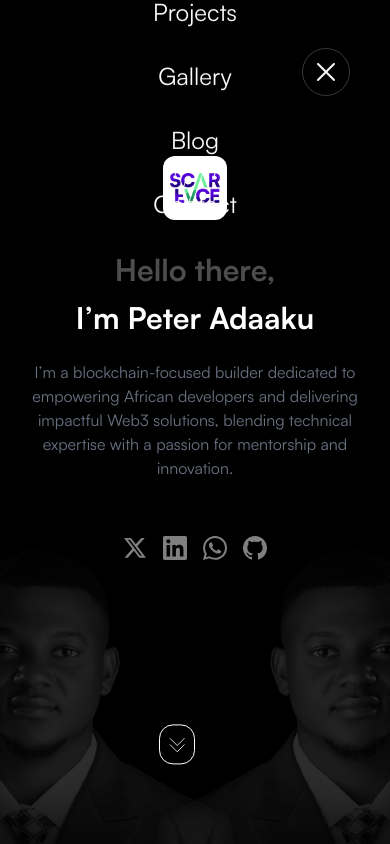
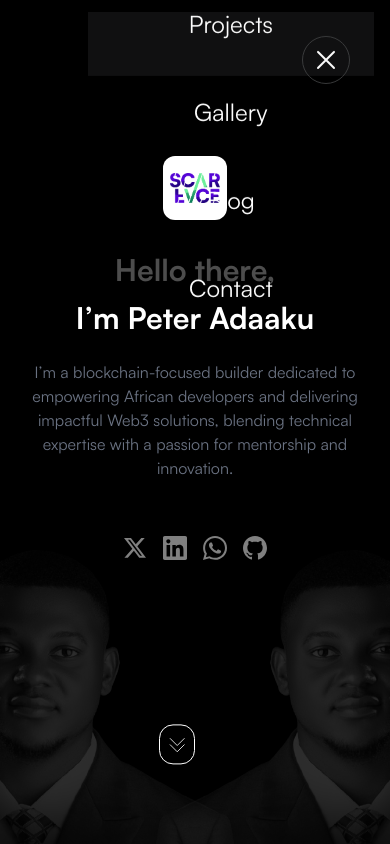
Before and after one commit to olathedev/scarface-portfolio, a Next.js app: page / in a window 390 px wide. Both pictures are taken after a click on the button 354 px from the left and 43 px from the top of the page. Shown: the top 844 px of the page. Built offline with nearby package versions, Linux system fonts and the light colour scheme; a web font is replaced by a local one.

Commit message:
Implement mobile dropdown menu enhancements: Added body overflow control for menu state, improved menu structure with overlay background, and refined navigation links for better accessibility and styling.

```diff
--- a/components/Nav.tsx
+++ b/components/Nav.tsx
@@ -26,6 +26,17 @@ const Nav = () => {
     });
     tl.from(navRef.current, { opacity: 0, y: -40 });
   }, []);
+
+  useEffect(() => {
+    if (menuOpen) {
+      document.body.classList.add('overflow-hidden');
+    } else {
+      document.body.classList.remove('overflow-hidden');
+    }
+    return () => {
+      document.body.classList.remove('overflow-hidden');
+    };
+  }, [menuOpen]);
 
   const handleThemeToggle = () => {
     const tl = gsap.timeline({
@@ -148,8 +159,17 @@ const Nav = () => {
           {/* Mobile Fullscreen Dropdown Menu */}
           {menuOpen && (
             <div
-              className="fixed inset-0 z-50 bg-black bg-opacity-95 flex flex-col items-center justify-center transition-all"
+              className={`fixed inset-0 z-50 flex items-center justify-end transition-all duration-300`}
               style={{}}
+            >
+              {/* Overlay background */}
+              <div
+                className="absolute inset-0 bg-black bg-opacity-80 transition-opacity duration-300"
+                onClick={() => setMenuOpen(false)}
+              />
+              {/* Sliding menu */}
+              <div
+                className={`relative h-full w-4/5 max-w-xs bg-[#111112] shadow-lg flex flex-col items-center justify-center p-8 transition-transform duration-300 transform ${menuOpen ? 'translate-x-0' : 'translate-x-full'}`}
               >
                 <button
                   className="absolute top-6 right-6 size-12 flex items-center justify-center border border-[#3c3d3e] rounded-full bg-transparent text-white"
@@ -160,14 +180,15 @@ const Nav = () => {
                     <path strokeLinecap="round" strokeLinejoin="round" d="M6 18L18 6M6 6l12 12" />
                   </svg>
                 </button>
-              <nav className="flex flex-col gap-8 text-2xl text-white items-center">
-                <Link href="/" onClick={() => setMenuOpen(false)}>Home</Link>
-                <a href="#about" onClick={() => setMenuOpen(false)}>About</a>
-                <a href="#projects" onClick={() => setMenuOpen(false)}>Projects</a>
-                <a href="#gallery" onClick={() => setMenuOpen(false)}>Gallery</a>
-                <Link href="/blog" onClick={() => setMenuOpen(false)}>Blog</Link>
-                <a href="#contact" onClick={() => setMenuOpen(false)}>Contact</a>
+                <nav className="flex flex-col gap-8 text-2xl text-white items-center w-full mt-12">
+                  <Link href="/" onClick={() => setMenuOpen(false)} className="w-full text-center py-3 rounded-lg hover:bg-primary/20 transition">Home</Link>
+                  <a href="#about" onClick={() => setMenuOpen(false)} className="w-full text-center py-3 rounded-lg hover:bg-primary/20 transition">About</a>
+                  <a href="#projects" onClick={() => setMenuOpen(false)} className="w-full text-center py-3 rounded-lg hover:bg-primary/20 transition">Projects</a>
+                  <a href="#gallery" onClick={() => setMenuOpen(false)} className="w-full text-center py-3 rounded-lg hover:bg-primary/20 transition">Gallery</a>
+                  <Link href="/blog" onClick={() => setMenuOpen(false)} className="w-full text-center py-3 rounded-lg hover:bg-primary/20 transition">Blog</Link>
+                  <a href="#contact" onClick={() => setMenuOpen(false)} className="w-full text-center py-3 rounded-lg hover:bg-primary/20 transition">Contact</a>
                 </nav>
+              </div>
             </div>
           )}
         </div>
```
Lines whose indentation alone changed are shown as unchanged.
